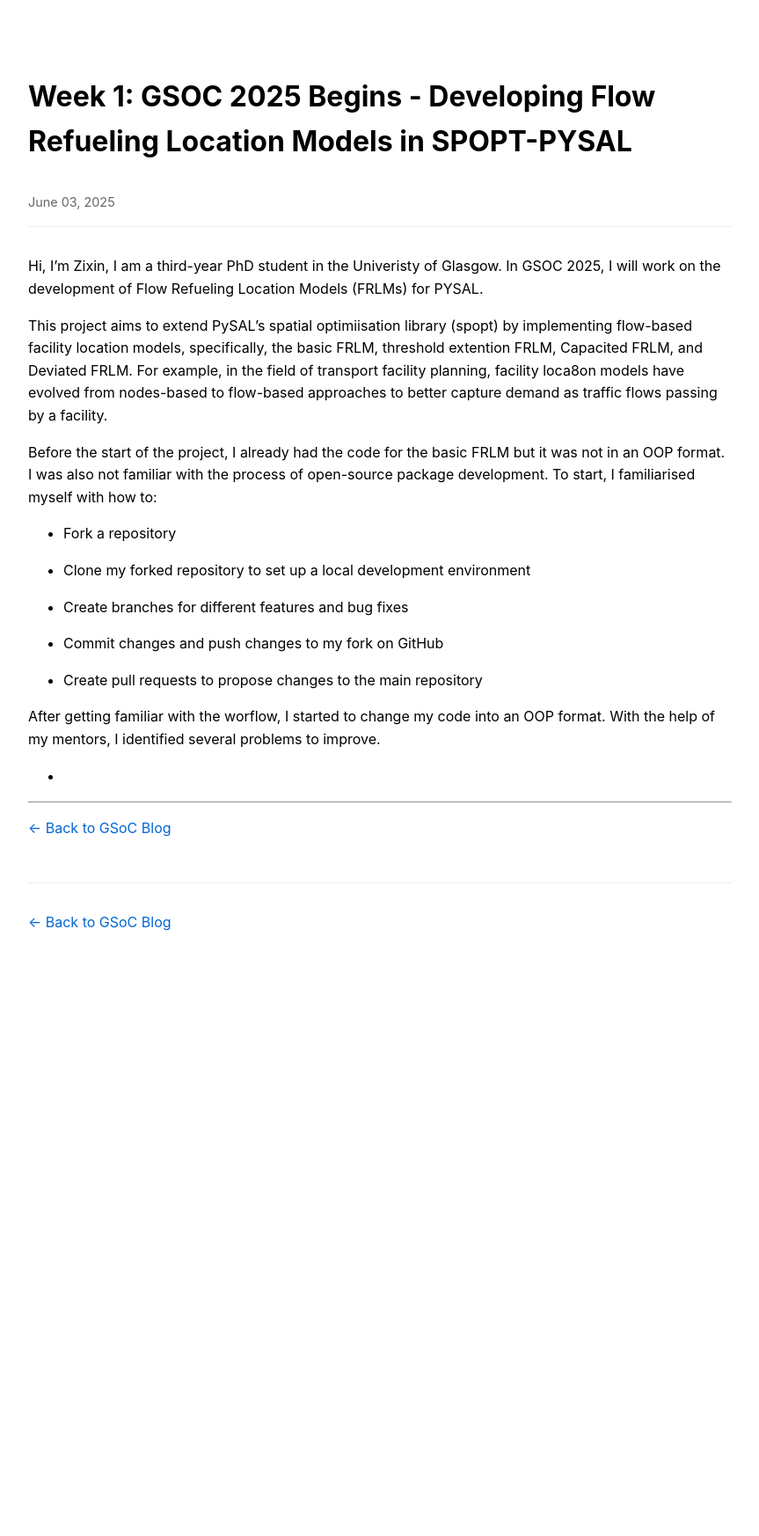
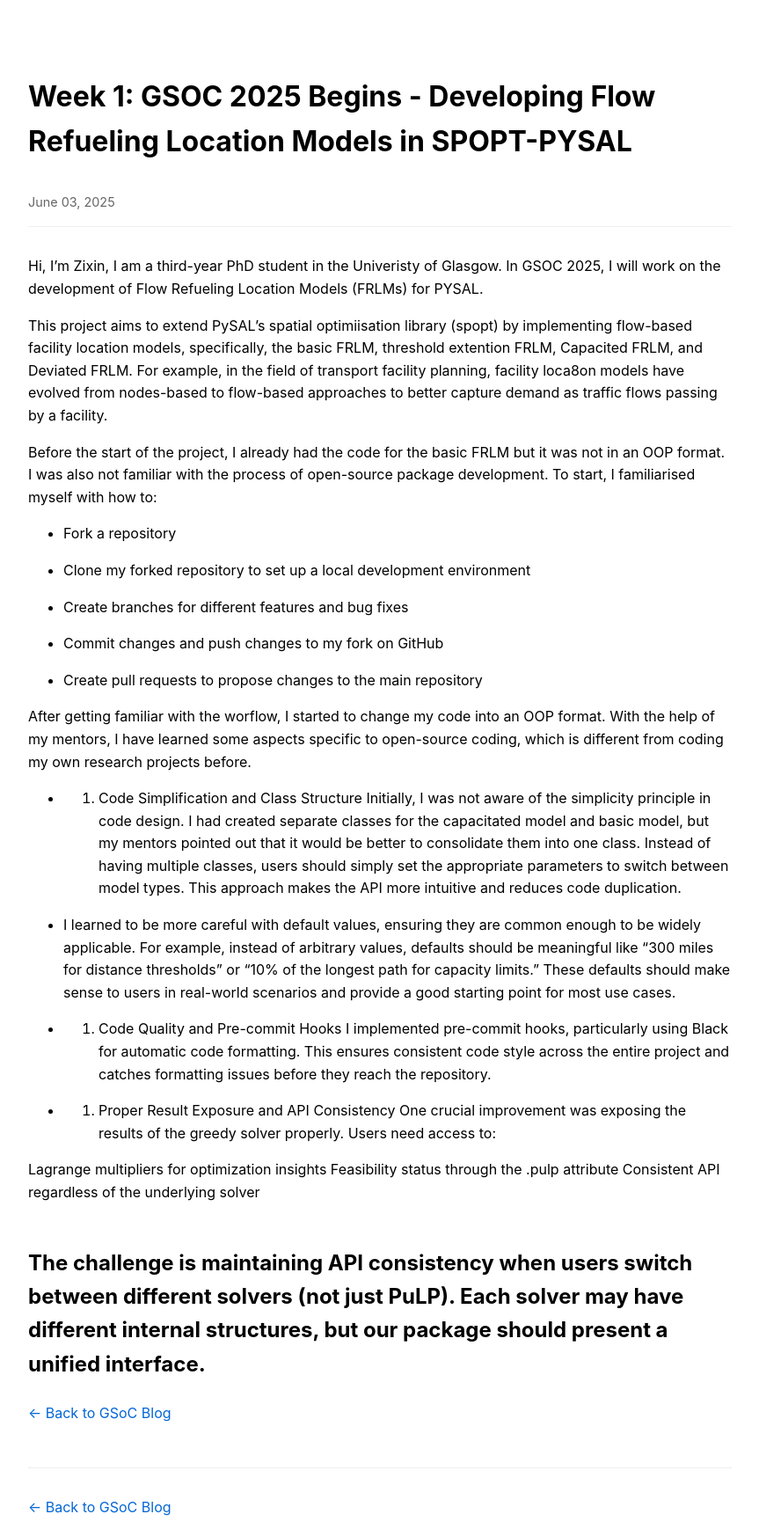
Before and after one commit to fengzixin0617/fengzixin0617.github.io, a Jekyll site: the page built from _posts/2025-06-05-week-1.md, in a window 1280 px wide. Shown: the whole page at 88% size, without its empty margins (208-1071 px from the left). Built offline with Jekyll 4.4.1, drawn with Linux system fonts in a browser that asks for light colours; before the commit the page ends 1081 px from its top, so only the background shows below that.

Commit message:
Update 2025-06-05-week-1.md

```diff
--- a/_posts/2025-06-05-week-1.md
+++ b/_posts/2025-06-05-week-1.md
@@ -18,10 +18,24 @@ Before the start of the project, I already had the code for the basic FRLM but i
 - Commit changes and push changes to my fork on GitHub
 - Create pull requests to propose changes to the main repository
 
-After getting familiar with the worflow, I started to change my code into an OOP format. With the help of my mentors, I identified several problems to improve.
+After getting familiar with the worflow, I started to change my code into an OOP format. With the help of my mentors, I have learned some aspects specific to open-source coding, which is different from coding my own research projects before.
 
--
+- 1. Code Simplification and Class Structure
+Initially, I was not aware of the simplicity principle in code design. I had created separate classes for the capacitated model and basic model, but my mentors pointed out that it would be better to consolidate them into one class. Instead of having multiple classes, users should simply set the appropriate parameters to switch between model types. This approach makes the API more intuitive and reduces code duplication.
 
+- I learned to be more careful with default values, ensuring they are common enough to be widely applicable. For example, instead of arbitrary values, defaults should be meaningful like "300 miles for distance thresholds" or "10% of the longest path for capacity limits." These defaults should make sense to users in real-world scenarios and provide a good starting point for most use cases.
+
+- 3. Code Quality and Pre-commit Hooks
+I implemented pre-commit hooks, particularly using Black for automatic code formatting. This ensures consistent code style across the entire project and catches formatting issues before they reach the repository.
+
+- 4. Proper Result Exposure and API Consistency
+One crucial improvement was exposing the results of the greedy solver properly. Users need access to:
+
+Lagrange multipliers for optimization insights
+Feasibility status through the .pulp attribute
+Consistent API regardless of the underlying solver
+
+The challenge is maintaining API consistency when users switch between different solvers (not just PuLP). Each solver may have different internal structures, but our package should present a unified interface.
 ---
 
 [← Back to GSoC Blog]({{ site.baseurl }}/gsoc2025/)
```
